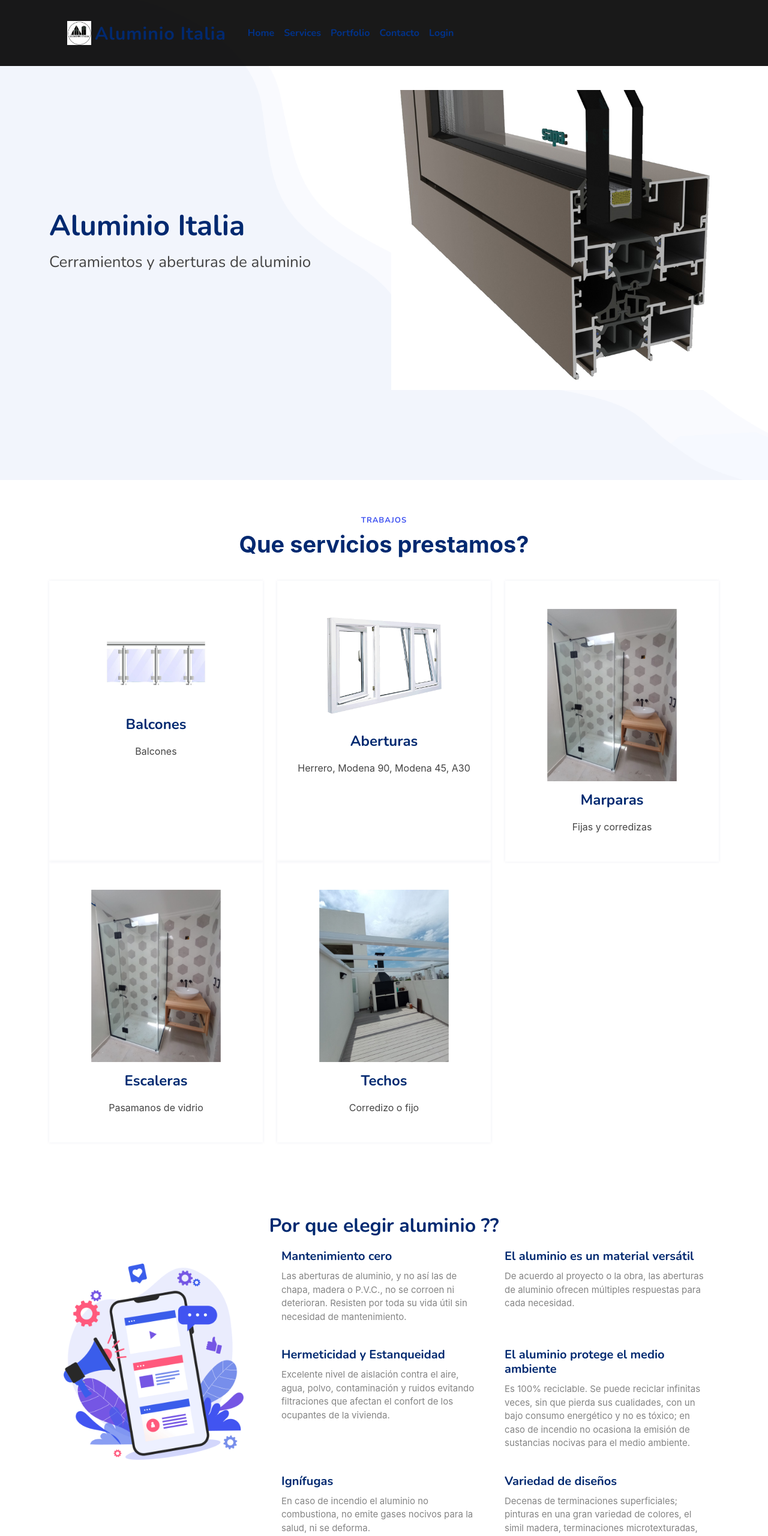
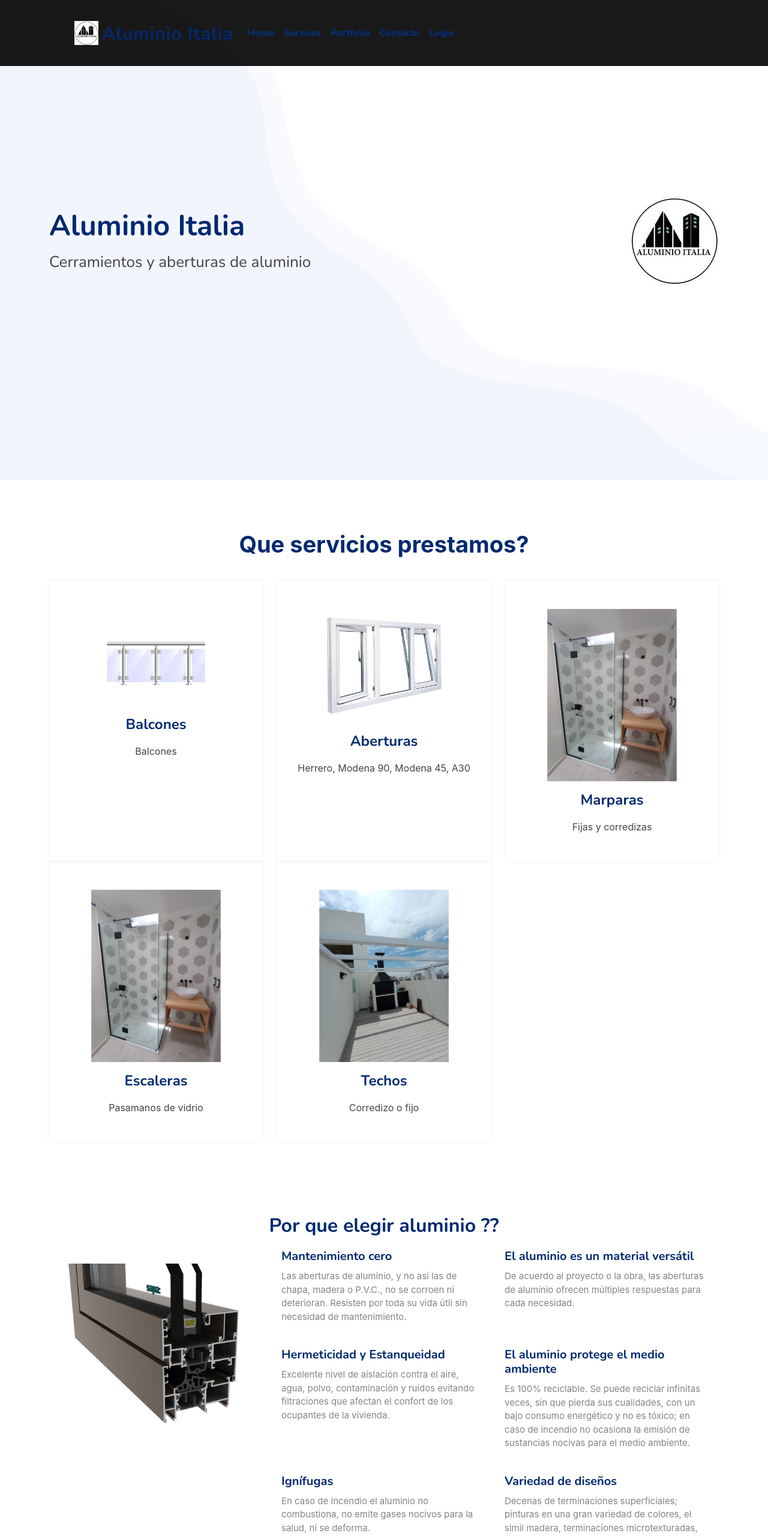
Before and after one commit to leanlucero/aluminioitaliapage, a React (Create React App) app: page / in a window 1280 px wide. Shown: the top 2560 px of the page at 60% size. Built offline with nearby package versions, Linux system fonts and the light colour scheme; no server answers.

Commit message:
index editando links4

```diff
--- a/public/css/style.css
+++ b/public/css/style.css
@@ -54,7 +54,7 @@ section {
   letter-spacing: 1px;
   font-weight: 700;
   margin: 0;
-  color: #4154f1;
+  color: white;
   text-transform: uppercase;
 }
 
--- a/src/App.js
+++ b/src/App.js
@@ -1,4 +1,4 @@
-import React, {  lazy } from 'react';
+import React, { lazy } from 'react';
 import "./App.css"
 import { BrowserRouter, Route, Routes } from "react-router-dom"
 import Index from './Contenido/Index.js'
@@ -7,7 +7,7 @@ import Abmtrabajos from './Contenido/ABMtrabajos/Abmtrabajos'
 import Menu from './Contenido/Menu.js';
 import { LoginProvider } from './Contenido/Context/LoginContext';
 
-const Abmcategorias = lazy(() => import ( './Contenido/ABMcategorias/Abmcategorias'))
+const Abmcategorias = lazy(() => import('./Contenido/ABMcategorias/Abmcategorias'))
 
 function App() {
   return (
@@ -16,10 +16,10 @@ function App() {
         <LoginProvider>
           <Menu />
           <Routes>
-        <Route exact path="/aluminioitaliapage/" element={<Index /> } />
+            <Route exact path="/aluminioitaliapage" element={<Index />} />
             <Route exact path="/aluminioitaliapage/login" element={<Login />} />
             <Route exact path="/aluminioitaliapage/admin/trabajos" element={<Abmtrabajos />} />
-        <Route exact path="/aluminioitaliapage/admin/categorias" element={<Abmcategorias/>} />
+            <Route exact path="/aluminioitaliapage/admin/categorias" element={<Abmcategorias />} />
             <Route path="*" element={<Index />} />
           </Routes>
         </LoginProvider>
--- a/src/Contenido/Index.js
+++ b/src/Contenido/Index.js
@@ -30,7 +30,7 @@ function Index() {
               <h2 data-aos="fade-up" data-aos-delay="400">Cerramientos y aberturas de aluminio</h2>
             </div>
             <div className="col-lg-6 hero-img" data-aos="zoom-out" data-aos-delay="200">
-              <img src="img/abert1.jpg" className="img-fluid" alt="" />
+              <img src="img/logo.jpg" className="img-fluid" alt="" />
             </div>
           </div>
         </div>
@@ -77,7 +77,7 @@ function Index() {
               <div className="row">
 
                 <div className="col-xl-4 text-center" data-aos="fade-right" data-aos-delay="100">
-                  <img src="img/features-3.png" className="img-fluid p-4" alt="" />
+                  <img src="img/abert1.jpg" className="img-fluid p-4" alt="" />
                 </div>
 
                 <div className="col-xl-8 d-flex content">
--- a/src/Contenido/Menu.js
+++ b/src/Contenido/Menu.js
@@ -12,11 +12,12 @@ export default function Menu() {
     <header id="header" className="header fixed-top">
       <div className="container-fluid container-xl d-flex align-items-center justify-content-between">
         <Navbar variant="dark" expand="sm">
+        <Container fluid>
+
         <Navbar.Brand ><a href="./" className="logo d-flex align-items-center">
               <img src="img/logo.jpg" alt="" />
               <span>Aluminio Italia</span>
             </a></Navbar.Brand>
-          <Container fluid>
             <Navbar.Toggle aria-controls="navbarScroll" />
             <Navbar.Collapse id="navbarScroll">
               <Nav className="me-auto my-2 my-lg-0"
```
Lines whose indentation alone changed are shown as unchanged.
